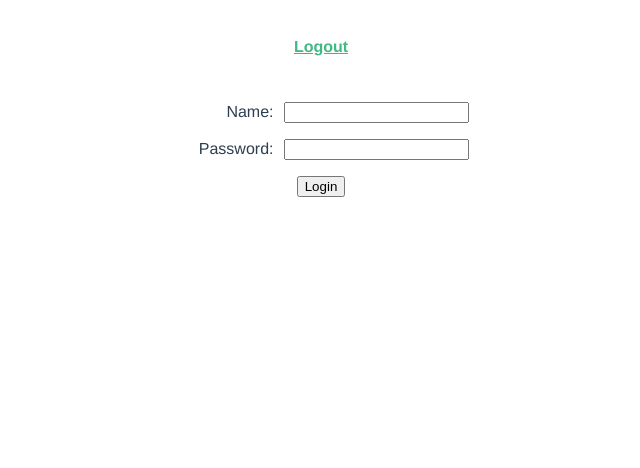
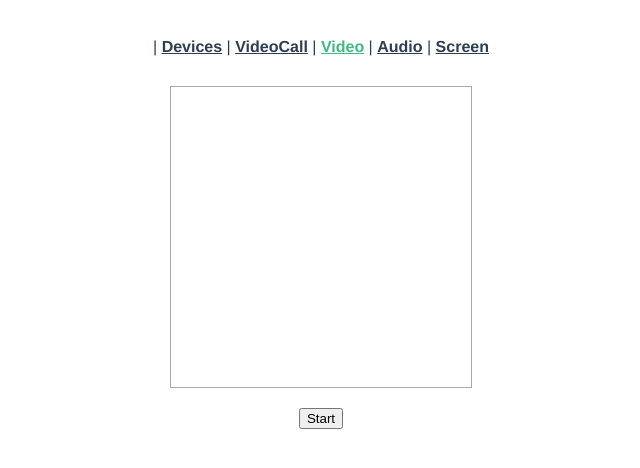
Before and after one commit to nizhm/Touch, a Vue app in the folder client/: page /#/video in a window 1280 px wide. Before the commit this address led to /#/. Shown: the top 468 px of the page, without its empty margins (319-959 px from the left). Built offline with nearby package versions, Linux system fonts and the light colour scheme.

Commit message:
ScreenCapture.vue

```diff
--- a/client/src/App.vue
+++ b/client/src/App.vue
@@ -1,12 +1,18 @@
 <template>
   <div id="app">
     <nav>
-      <router-link to="/" @click="submitLogout">Logout</router-link>
+<!--      <router-link to="/" @click="submitLogout">Logout</router-link>-->
       <template v-if="hasLogin">
         <span> | </span>
-        <router-link to="/home">Home</router-link>
+        <router-link to="/home">Devices</router-link>
+        <span> | </span>
+        <router-link to="/video-call">VideoCall</router-link>
         <span> | </span>
         <router-link to="/video">Video</router-link>
+        <span> | </span>
+        <router-link to="/audio">Audio</router-link>
+        <span> | </span>
+        <router-link to="/screen">Screen</router-link>
       </template>
     </nav>
     <router-view/>
@@ -23,18 +29,19 @@ export default {
   },
   methods: {
     submitLogout() {
-      window.sessionStorage.getItem('token')
+      window.sessionStorage.removeItem('token')
       window.location.reload()
     }
   },
   created() {
-    const token = window.sessionStorage.getItem('token')
-    if (!token) {
-      this.$router.push({ name: 'login' })
-    } else {
-      this.hasLogin = true
-      this.$router.push({ name: 'home' })
-    }
+    this.hasLogin = true
+    // const token = window.sessionStorage.getItem('token')
+    // if (!token) {
+    //   this.hasLogin = false
+    //   this.$router.push({ name: 'login' })
+    // } else {
+    //   this.hasLogin = true
+    // }
   }
 }
 </script>
--- a/client/src/router/index.js
+++ b/client/src/router/index.js
@@ -15,9 +15,24 @@ const routes = [
     component: () => import('../views/HomeView')
   },
   {
+    path: '/video-call',
+    name: 'video-call',
+    component: () => import('../views/media/StillPictureCapture')
+  },
+  {
     path: '/video',
     name: 'video',
-    component: () => import('../views/StillPictureCapture')
+    component: () => import('../views/media/VideoCapture')
+  },
+  {
+    path: '/audio',
+    name: 'audio',
+    component: () => import('../views/media/AudioCapture')
+  },
+  {
+    path: '/screen',
+    name: 'screen',
+    component: () => import('../views/media/ScreenCapture')
   }
 ]
 
--- a/client/src/views/HomeView.vue
+++ b/client/src/views/HomeView.vue
@@ -1,18 +1,55 @@
 <template>
   <div class="home">
-    <img alt="Vue logo" src="../assets/logo.png">
-    <HelloWorld msg="Welcome to Your Vue.js App"/>
+    <p class="total">
+      <span>Total:</span>
+      <span>{{ devicesList.length }}</span>
+    </p>
+    <ul class="devices">
+      <li
+        v-for="(device, idx) in devicesList"
+        :key="idx"
+        class="device-item"
+      >
+        <span>{{ device.toJSON() }}</span>
+      </li>
+    </ul>
   </div>
 </template>
 
 <script>
-// @ is an alias to /src
-import HelloWorld from '@/components/HelloWorld.vue'
 
 export default {
   name: 'HomeView',
-  components: {
-    HelloWorld
+  data() {
+    return {
+      devicesList: []
+    }
+  },
+  async created() {
+    let list = null
+    try {
+      list = await navigator.mediaDevices.enumerateDevices()
+      this.devicesList = list
+    } catch (e) {
+      console.error(e)
+      alert(e.message)
+    }
   }
 }
 </script>
+
+<style>
+  .home {
+    width: 1200px;
+    margin: 0 auto;
+  }
+  .home .total {
+    text-align: left;
+    padding-left: 20px;
+  }
+  .home .device-item {
+    text-align: left;
+    line-height: 32px;
+    height: 64px;
+  }
+</style>
--- /dev/null
+++ b/client/src/views/media/AudioCapture.vue
@@ -0,0 +1,41 @@
+<template>
+  <div class="audio-capture">
+    <video
+      ref="audio"
+      class="audio"
+    ></video>
+    <p>
+      <button @click="getAudio">Start</button>
+    </p>
+  </div>
+</template>
+
+<script>
+export default {
+  name: 'AudioCapture',
+  methods: {
+    async getAudio() {
+      const constraints = {
+        audio: true
+      }
+      let videoStream = null
+      try {
+        videoStream = await navigator.mediaDevices.getUserMedia(constraints)
+      } catch (e) {
+        console.error(e)
+      }
+      const audio = this.$refs.audio
+      audio.srcObject = videoStream
+      audio.play()
+    }
+  }
+}
+</script>
+
+<style>
+  .audio-capture .audio {
+    width: 500px;
+    height: 100px;
+    border: 1px solid darkgrey;
+  }
+</style>
--- /dev/null
+++ b/client/src/views/media/ScreenCapture.vue
@@ -0,0 +1,45 @@
+<template>
+  <div class="screen-capture">
+    <video
+      ref="screen"
+      class="screen"
+    ></video>
+    <p>
+      <button @click="getScreen">Start</button>
+    </p>
+  </div>
+</template>
+
+<script>
+export default {
+  name: 'ScreenCapture',
+  methods: {
+    async getScreen() {
+      const constraints = {
+        video: {
+          cursor: 'always'
+        },
+        audio: true
+      }
+      let videoStream = null
+      try {
+        videoStream = await navigator.mediaDevices.getDisplayMedia(constraints)
+      } catch (e) {
+        console.error(e)
+      }
+
+      const video = this.$refs.screen
+      video.srcObject = videoStream
+      video.play()
+    }
+  }
+}
+</script>
+
+<style>
+  .screen-capture .screen {
+    width: 1680px;
+    height: 720px;
+    border: 1px solid darkgrey;
+  }
+</style>
--- a/client/src/views/StillPictureCapture.vue
+++ b/client/src/views/media/StillPictureCapture.vue
@@ -14,6 +14,7 @@
         <button id="startbutton">Take photo</button>
       </div>
       <canvas id="canvas"> </canvas>
+      <br>
       <div class="output">
         <img id="photo" alt="The screen capture will appear in this box." />
       </div>
--- /dev/null
+++ b/client/src/views/media/VideoCapture.vue
@@ -0,0 +1,43 @@
+<template>
+  <div class="video-capture">
+    <video
+      ref="video"
+      class="video"
+    ></video>
+    <p>
+      <button @click="getVideo">Start</button>
+    </p>
+  </div>
+</template>
+
+<script>
+export default {
+  name: 'VideoCapture',
+  methods: {
+    async getVideo() {
+      const constraints = {
+        video: true
+      }
+      let videoStream = null
+      try {
+        videoStream = await navigator.mediaDevices.getUserMedia(constraints)
+      } catch (e) {
+        console.error(e)
+        alert(e.message)
+      }
+
+      const video = this.$refs.video
+      video.srcObject = videoStream
+      video.play()
+    }
+  }
+}
+</script>
+
+<style>
+  .video-capture .video {
+    width: 300px;
+    height: 300px;
+    border: 1px solid darkgrey;
+  }
+</style>
```
